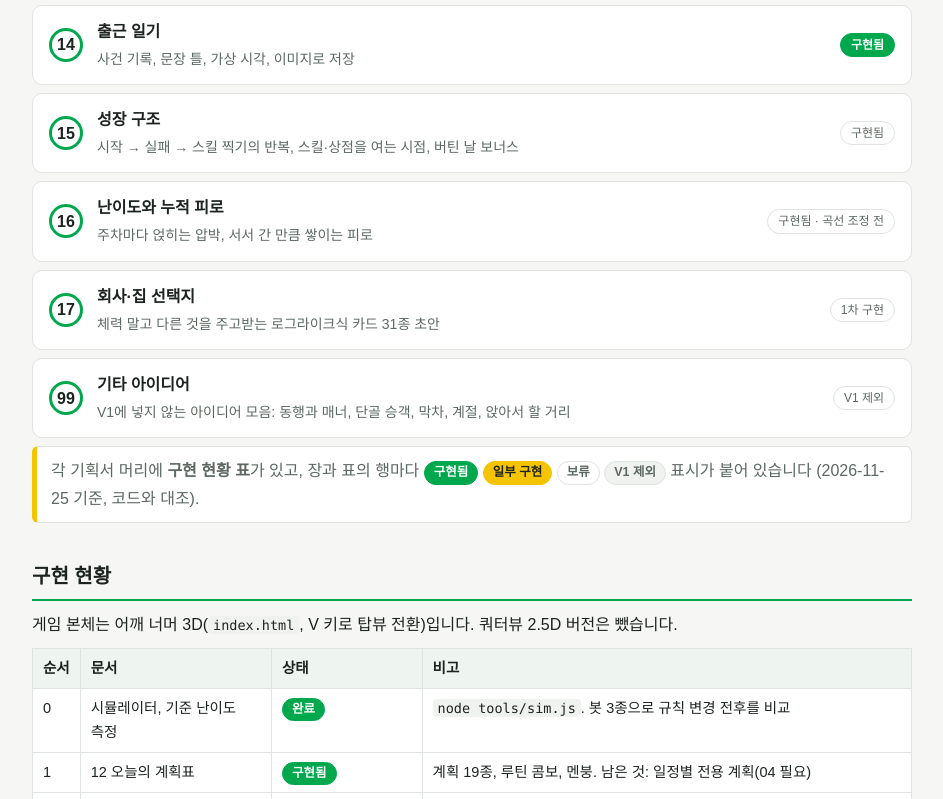
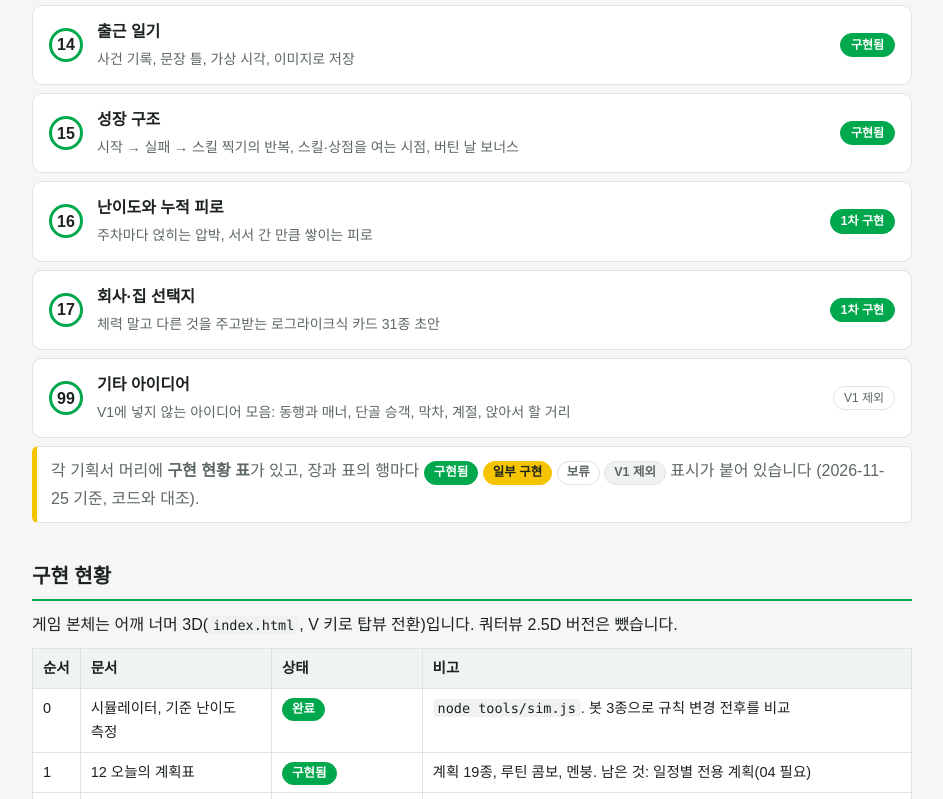
Before and after one commit to herothgf-cell/subway, a plain HTML site: page plan/v1/index.html in a window 1280 px wide. Shown: the part 1320-2119 px from the top of the page, without its empty margins (168-1111 px from the left). Drawn offline with Linux system fonts and the light colour scheme.

Commit message:
기획서 목록 15·16·17 배지를 다른 문서와 같은 모양으로 (tag ok 클래스 빠진 것 수정, 16·17은 1차 구현)
Co-Authored-By: Claude Opus 5.5 <noreply@anthropic.com>

```diff
--- a/plan/v1/index.html
+++ b/plan/v1/index.html
@@ -50,9 +50,9 @@ nav.foot{display:flex;justify-content:space-between;gap:12px;margin-top:48px;pad
 <a href="11_seat_grade_v1.html"><span class="num">11</span><span><b>좌석 등급</b><span class="d">자리와 입석 위치의 등급</span></span><span class="tag ok">1차 구현</span></a>
 <a href="12_daily_plan_v1.html"><span class="num">12</span><span><b>오늘의 계획표</b><span class="d">통근별 목표 선택, 루틴 콤보, 멘붕</span></span><span class="tag ok">구현됨</span></a>
 <a href="14_diary_v1.html"><span class="num">14</span><span><b>출근 일기</b><span class="d">사건 기록, 문장 틀, 가상 시각, 이미지로 저장</span></span><span class="tag ok">구현됨</span></a>
-<a href="15_growth_loop_v1.html"><span class="num">15</span><span><b>성장 구조</b><span class="d">시작 → 실패 → 스킬 찍기의 반복, 스킬·상점을 여는 시점, 버틴 날 보너스</span></span><span class="tag">구현됨</span></a>
-<a href="16_difficulty_fatigue_v1.html"><span class="num">16</span><span><b>난이도와 누적 피로</b><span class="d">주차마다 얹히는 압박, 서서 간 만큼 쌓이는 피로</span></span><span class="tag">구현됨 · 곡선 조정 전</span></a>
-<a href="17_card_choice_v1.html"><span class="num">17</span><span><b>회사·집 선택지</b><span class="d">체력 말고 다른 것을 주고받는 로그라이크식 카드 31종 초안</span></span><span class="tag">1차 구현</span></a>
+<a href="15_growth_loop_v1.html"><span class="num">15</span><span><b>성장 구조</b><span class="d">시작 → 실패 → 스킬 찍기의 반복, 스킬·상점을 여는 시점, 버틴 날 보너스</span></span><span class="tag ok">구현됨</span></a>
+<a href="16_difficulty_fatigue_v1.html"><span class="num">16</span><span><b>난이도와 누적 피로</b><span class="d">주차마다 얹히는 압박, 서서 간 만큼 쌓이는 피로</span></span><span class="tag ok">1차 구현</span></a>
+<a href="17_card_choice_v1.html"><span class="num">17</span><span><b>회사·집 선택지</b><span class="d">체력 말고 다른 것을 주고받는 로그라이크식 카드 31종 초안</span></span><span class="tag ok">1차 구현</span></a>
 <a href="99_misc_ideas_v1.html"><span class="num">99</span><span><b>기타 아이디어</b><span class="d">V1에 넣지 않는 아이디어 모음: 동행과 매너, 단골 승객, 막차, 계절, 앉아서 할 거리</span></span><span class="tag">V1 제외</span></a></div>
 <p class="note">각 기획서 머리에 <b>구현 현황 표</b>가 있고, 장과 표의 행마다 <span class="st ok">구현됨</span> <span class="st part">일부 구현</span> <span class="st wait">보류</span> <span class="st cut">V1 제외</span> 표시가 붙어 있습니다 (2026-11-25 기준, 코드와 대조).</p>
 <h2>구현 현황</h2>
@@ -102,8 +102,8 @@ nav.foot{display:flex;justify-content:space-between;gap:12px;margin-top:48px;pad
 <div class="tw"><table>
 <tr><th>주제</th><th>결정 (2026-11-25)</th><th>정리한 문서</th><th>상태</th></tr>
 <tr><td>성장 구조: 스킬·상점을 언제 쓸 수 있나</td><td>시작 → 실패 → 스킬 찍기의 반복. 스킬은 탈락·퇴사 시점에만, 상점은 평일 퇴근 뒤에도. 이번 주에 번 포인트까지 상점에서 쓰고, 버틴 날 수에 비례한 보너스를 준다</td><td><a href="15_growth_loop_v1.html">15 성장 구조</a></td><td><span class="st ok">구현됨 (2026-11-26)</span></td></tr>
-<tr><td>날이 갈수록 어려워지는 난이도</td><td>주차마다 새 압박을 하나씩 얹고 주간 일정에서 미리 알린다. 서서 간 만큼 쌓이는 누적 피로가 최대 체력을 깎고 주말 휴무로만 크게 풀린다</td><td><a href="16_difficulty_fatigue_v1.html">16 난이도와 누적 피로</a></td><td><span class="st part">구현됨 · 곡선 조정 전</span></td></tr>
-<tr><td>체력 채우기 말고 다른 회사·집 선택지</td><td>체력 회복을 기준값으로 통일하고, 카드는 정보·계획·포인트와 물건·통근 조건을 주고받는다. 로그라이크의 선택처럼 다양하게</td><td><a href="17_card_choice_v1.html">17 회사·집 선택지</a></td><td><span class="st part">1차 구현 (2026-11-26)</span></td></tr>
+<tr><td>날이 갈수록 어려워지는 난이도</td><td>주차마다 새 압박을 하나씩 얹고 주간 일정에서 미리 알린다. 서서 간 만큼 쌓이는 누적 피로가 최대 체력을 깎고 주말 휴무로만 크게 풀린다</td><td><a href="16_difficulty_fatigue_v1.html">16 난이도와 누적 피로</a></td><td><span class="st ok">1차 구현 (2026-11-26)</span></td></tr>
+<tr><td>체력 채우기 말고 다른 회사·집 선택지</td><td>체력 회복을 기준값으로 통일하고, 카드는 정보·계획·포인트와 물건·통근 조건을 주고받는다. 로그라이크의 선택처럼 다양하게</td><td><a href="17_card_choice_v1.html">17 회사·집 선택지</a></td><td><span class="st ok">1차 구현 (2026-11-26)</span></td></tr>
 <tr><td>앉아서 할 거리</td><td>앉아서 할 일 고르기, 앉은 자리에 찾아오는 사건, 졸음 참기를 아이디어로 남기고 다음 개발 때 검토한다</td><td><a href="99_misc_ideas_v1.html">99 기타 아이디어</a> 7-1장</td><td><span class="st cut">V1 제외</span></td></tr>
 <tr><td>99 기타 아이디어의 범위</td><td>V1에서 제외한다. 다음 단계의 기획·구현 때 참고할 아이디어로 남긴다</td><td><a href="99_misc_ideas_v1.html">99 기타 아이디어</a></td><td><span class="st cut">V1 제외</span></td></tr>
 </table></div>
@@ -190,7 +190,7 @@ nav.foot{display:flex;justify-content:space-between;gap:12px;margin-top:48px;pad
 <tr><td>2026-11-26</td><td>구현 현황 표를 2~5단계 결과로 갱신(15·16·17 구현됨, 08 카드, 11 자리 등급 표시, 개선점)</td></tr>
 <tr><td>2026-11-26</td><td>다음 구현 순서 6단계: 06 캐리어·큰 소리 통화와 취객 몸짓 시안, 10 접이식 우산·휴대용 손잡이, 04 공휴일(실제 달력, 개발용 연도 변경)·행사일, 05 문턱에서 버티기. 03 돌아가기는 다시 보류</td></tr>
 <tr><td>2026-11-26</td><td>06 취객 구현(몸짓 A 비틀거림·C 앉아서 졸기·D 쏠리기), 개발용 달력을 타이틀 화면에서 고르기, 시험 키(<code>?debug=1</code>)가 켜지지 않던 버그 수정</td></tr>
-<tr><td>2026-11-26</td><td>문서 목록과 기획 논의 표의 15·16·17 상태를 구현 결과로 갱신(15 구현됨, 16 구현됨 · 곡선 조정 전, 17 1차 구현)</td></tr>
+<tr><td>2026-11-26</td><td>문서 목록과 기획 논의 표의 15·16·17 상태를 구현 결과로 갱신(15 구현됨, 16·17 1차 구현)</td></tr>
 </table></div>
 <h2>제안 도입 순서 (초안)</h2>
 <p class="note">처음 제안한 순서입니다. 실제 진행 순서는 위 "구현 현황" 표를 따릅니다.</p>
```
